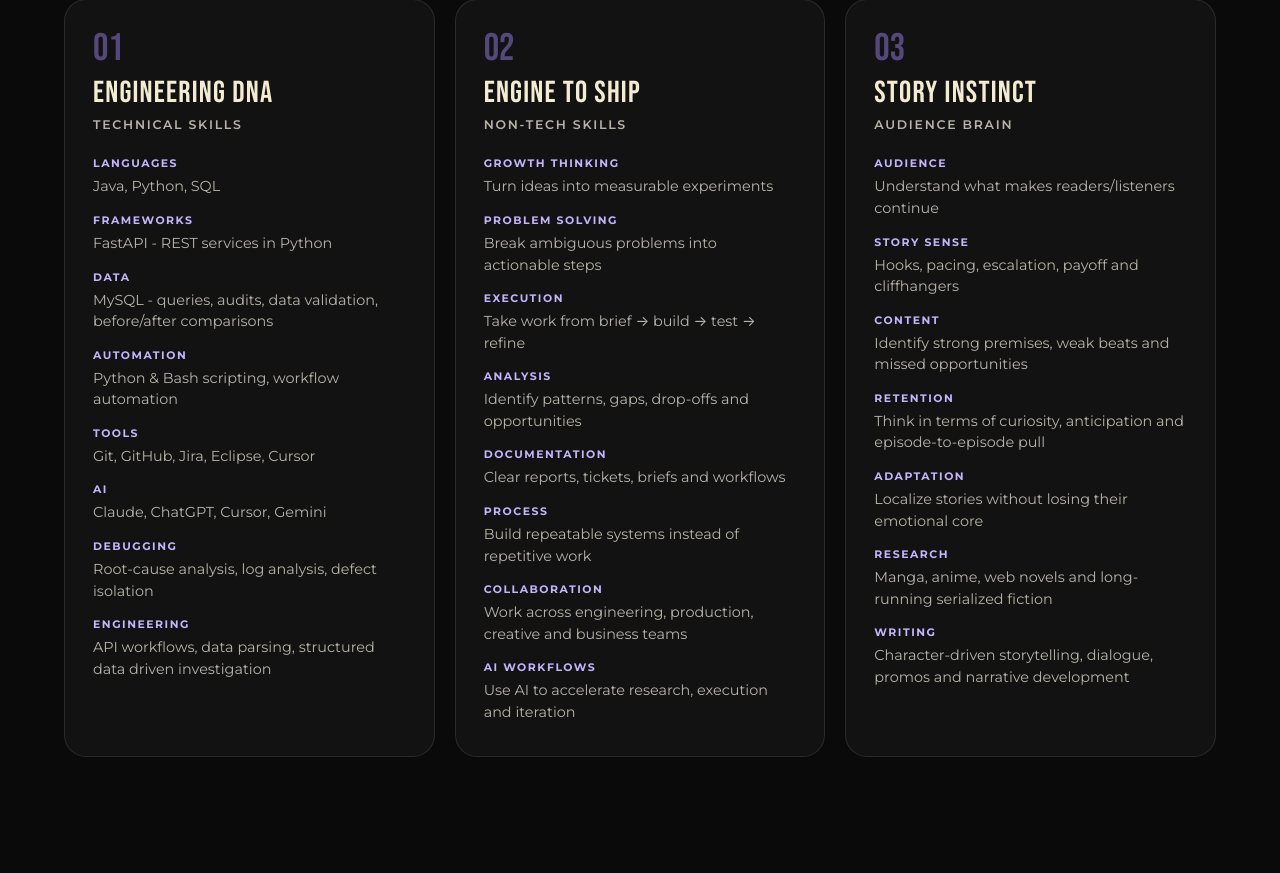
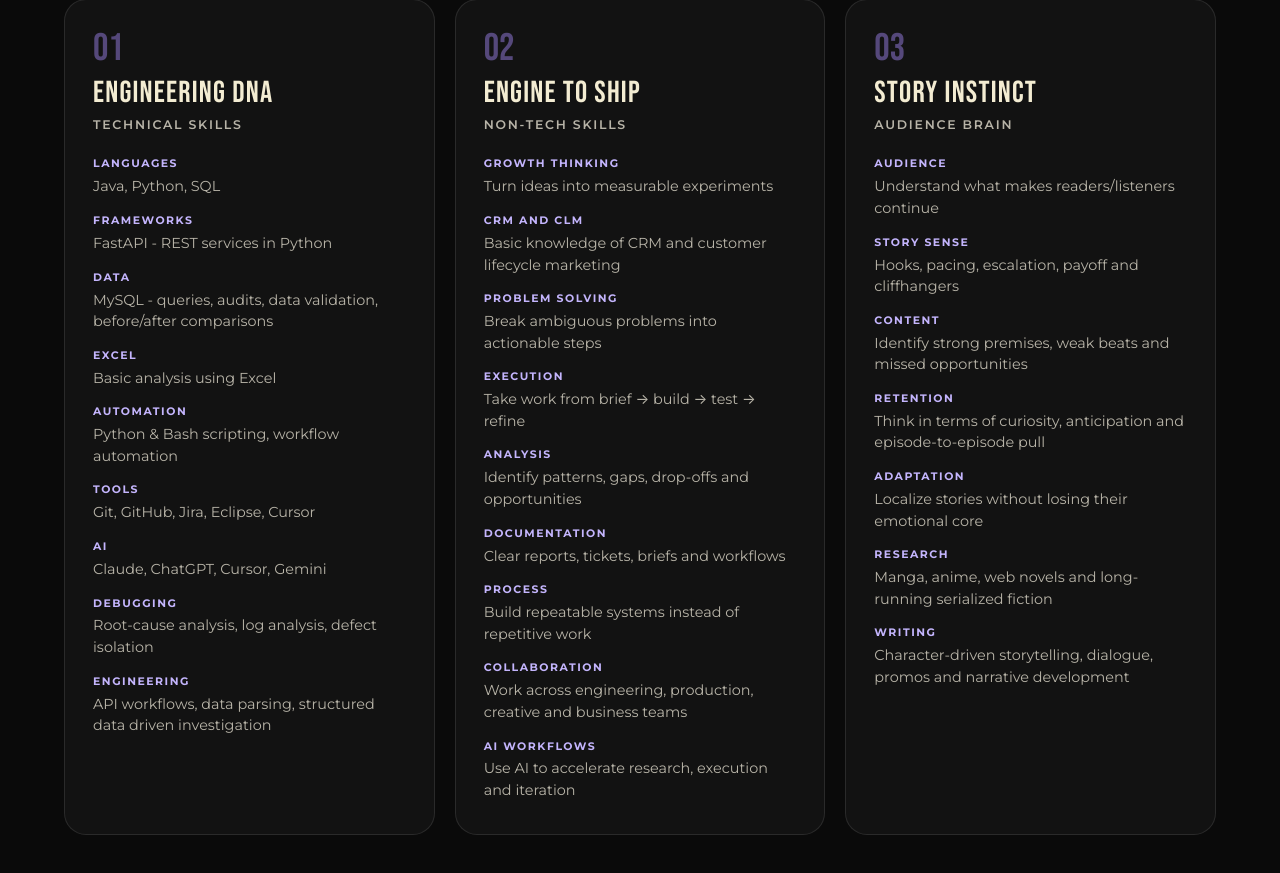
Before and after one commit to yogesh-labs108/portfolio-kukufm, a plain HTML site: page index.html in a window 1280 px wide. Shown: the part 4754-5627 px from the top of the page. Drawn offline with Linux system fonts and the light colour scheme.

Commit message:
Add Excel, CRM, and CLM to What I Bring

```diff
--- a/index.html
+++ b/index.html
@@ -296,6 +296,7 @@
               <div><dt>Languages</dt><dd>Java, Python, SQL</dd></div>
               <div><dt>Frameworks</dt><dd>FastAPI - REST services in Python</dd></div>
               <div><dt>Data</dt><dd>MySQL - queries, audits, data validation, before/after comparisons</dd></div>
+              <div><dt>Excel</dt><dd>Basic analysis using Excel</dd></div>
               <div><dt>Automation</dt><dd>Python &amp; Bash scripting, workflow automation</dd></div>
               <div><dt>Tools</dt><dd>Git, GitHub, Jira, Eclipse, Cursor</dd></div>
               <div><dt>AI</dt><dd>Claude, ChatGPT, Cursor, Gemini</dd></div>
@@ -310,6 +311,7 @@
             <p class="skill__sub">Non-Tech Skills</p>
             <dl class="skill__rows">
               <div><dt>Growth thinking</dt><dd>Turn ideas into measurable experiments</dd></div>
+              <div><dt>CRM and CLM</dt><dd>Basic knowledge of CRM and customer lifecycle marketing</dd></div>
               <div><dt>Problem solving</dt><dd>Break ambiguous problems into actionable steps</dd></div>
               <div><dt>Execution</dt><dd>Take work from brief → build → test → refine</dd></div>
               <div><dt>Analysis</dt><dd>Identify patterns, gaps, drop-offs and opportunities</dd></div>
```
